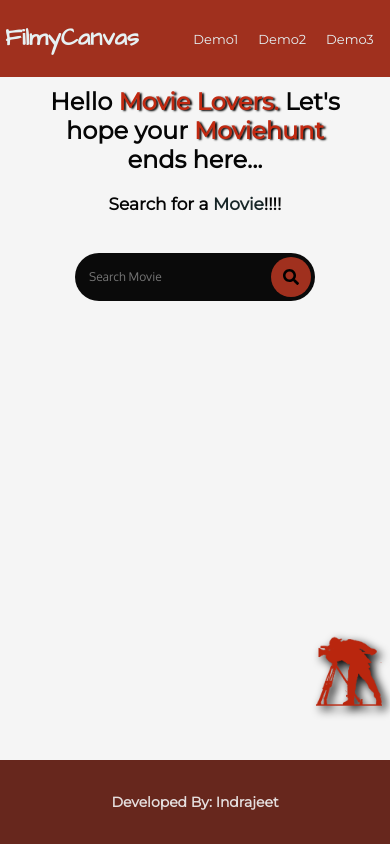
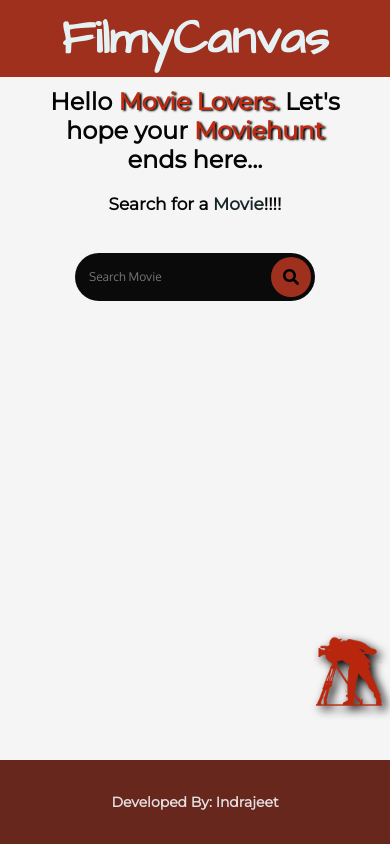
Before and after one commit to ibairva/filmycanvasreact, a React (Create React App) app: page / in a window 390 px wide. Built offline with nearby package versions, Linux system fonts and the light colour scheme.

Commit message:
react website changes

```diff
--- a/src/components/movieinfo.js
+++ b/src/components/movieinfo.js
@@ -2,7 +2,7 @@ import React from "react";
 import "./movieinfo.css";
 import Modal from "react-modal";
 
-function Movieinfo({ movieData, modalIsOpen, setModalIsOpen }) {
+function Movieinfo({ movieData, modalIsOpen, setModalIsOpen, closePopup }) {
   // const customStyles = {
   //   content: {
   //     top: "35%",
@@ -97,11 +97,7 @@ function Movieinfo({ movieData, modalIsOpen, setModalIsOpen }) {
             </p>
           </div>
           <footer className="info-footer">
-            <a
-              className="close-btn"
-              id="search"
-              onClick={() => setModalIsOpen(false)}
-            >
+            <a className="close-btn" id="search" onClick={closePopup}>
               <div>Close Window</div>
               {/* <i className="far fa-times-circle"></i> */}
             </a>
--- a/src/components/navbar.css
+++ b/src/components/navbar.css
@@ -7,70 +7,26 @@
   height: 100px;
   margin: 0px auto;
   background-color: #a0301e;
+  justify-content: space-around;
   z-index: 10;
 }
-
 .nav-logo {
   display: flex;
-  float: left;
-  width: 30%;
   height: auto;
+  align-items: center;
 }
 .my_logo {
   font-family: "Architects Daughter", cursive;
   color: white;
-  font-size: 60px;
-  margin: 7px 9px;
+  font-size: 64px;
   color: #e6f1f3;
 }
-.nav-links {
-  width: 46%;
-  float: right;
-  padding: 10px 15px;
-  margin: 16px 0px;
-  margin-left: auto;
-}
-.nav-links ul {
-  display: flex;
-  justify-content: space-around;
-  align-items: center;
-}
-.nav-links ul li {
-  font-size: 25px;
-  list-style: none;
-  padding: 5px 15px;
-}
-.nav-links ul a {
-  color: #e6f1f3;
-  font-family: "Montserrat", sans-serif;
-}
-.nav-links ul li::after {
-  content: "";
-  width: 0;
-  height: 2px;
-  background: white;
-  display: block;
-  margin: auto;
-  transition: 0.5s;
-}
-.nav-links ul li:hover::after {
-  width: 100%;
-  cursor: pointer;
+.my_logo:hover {
+  color: #ffa387;
 }
 @media screen and (max-width: 768px) {
   .my_logo {
-    font-size: 42px;
-    margin: 21px 5px;
-  }
-  .nav-links {
-    width: 55%;
-    padding: 10px 5px;
-    display: inline-block;
-  }
-  .nav-links ul li {
-    font-size: 20px;
-    padding: 14px 4px;
-    margin: 0px 9%;
+    font-size: 60px;
   }
 }
 @media screen and (max-width: 524px) {
@@ -78,12 +34,6 @@
     height: 77px;
   }
   .my_logo {
-    font-size: 24px;
-    margin: 21px 1px;
-  }
-  .nav-links ul li {
-    font-size: 13px;
-    padding: 5px 2px;
-    margin: 0px 5%;
+    font-size: 48px;
   }
 }
--- a/src/components/navbar.js
+++ b/src/components/navbar.js
@@ -10,19 +10,6 @@ class Navbar extends Component {
             <h1 className="my_logo">FilmyCanvas</h1>
           </a>
         </div>
-        <div className="nav-links">
-          <ul>
-            <a href="index.html">
-              <li>Demo1</li>
-            </a>
-            <a href="index.html">
-              <li>Demo2</li>
-            </a>
-            <a href="index.html">
-              <li>Demo3</li>
-            </a>
-          </ul>
-        </div>
       </div>
     );
   }
```
